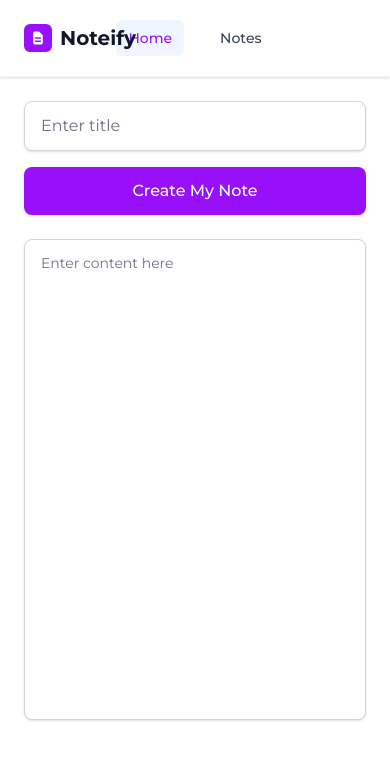
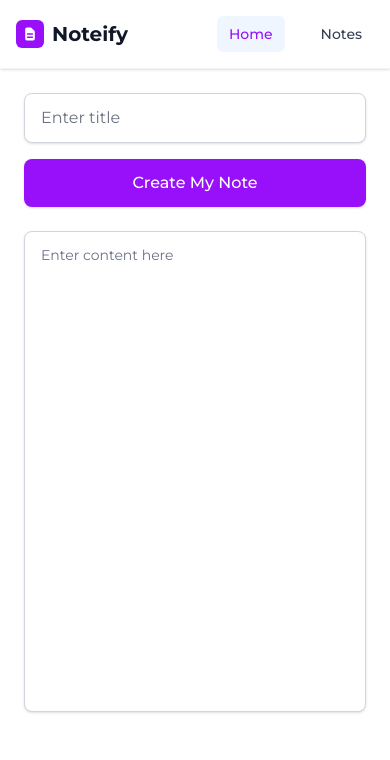
Before and after one commit to deepx-sh/noteify, a React (Vite) app: page / in a window 390 px wide. Shown: the top 760 px of the page. Built offline with nearby package versions, Linux system fonts and the light colour scheme.

Commit message:
refactor: update Header component layout for improved responsiveness

```diff
--- a/src/components/Header.jsx
+++ b/src/components/Header.jsx
@@ -3,8 +3,8 @@ import { NavLink ,Link} from "react-router";
 export default function Header() {
   return (
     <header className="bg-white shadow-sm border-b border-gray-100">
-      <nav className="container mx-auto flex items-center justify-center px-6 py-5 relative">
-        <div className="absolute left-6 flex items-center space-x-2">
+      <nav className="container mx-auto flex items-center justify-between md:justify-center px-4  sm:px-6 py-4 md:py-5 md:relative">
+        <div className="md:absolute md:left-6 flex items-center space-x-2">
           <div className="w-7 h-7 bg-purple-600 rounded-md flex items-center justify-center">
             <svg
               className="w-4 h-4 text-white"
```
